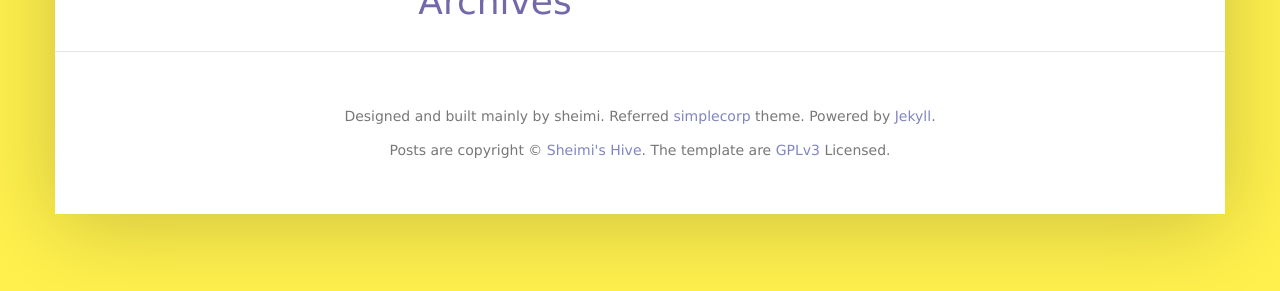
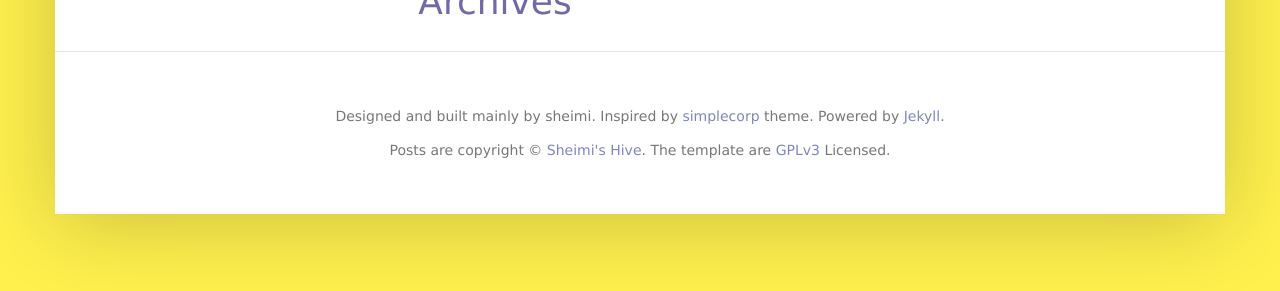
Before and after one commit to sheimi/blog.sheimi.me, a Jekyll site: the page built from index.html, in a window 1280 px wide and 900 px high, scrolled down 8077 px. Shown: the part 586-877 px from the top of the window. Built offline with Jekyll 4.4.1, drawn with Linux system fonts in a browser that asks for light colours; nearby versions of some CDN libraries; Markdown is read by kramdown in place of the engine named in the settings; the list of posts is cut into pages by our own code; comment, search, counter and statistics services are not loaded.

Commit message:
udpate Readme

```diff
--- a/_layouts/default.html
+++ b/_layouts/default.html
@@ -108,7 +108,7 @@
       <div class="container">
         <p>
           Designed and built mainly by {{ site.owner.name }}.
-          Referred
+          Inspired by
           <a href="http://demo.s5themes.com/?theme=simplecorp" target="_blank">simplecorp</a>
           theme.
           Powered by
```
Also changed, not shown: README.md.
